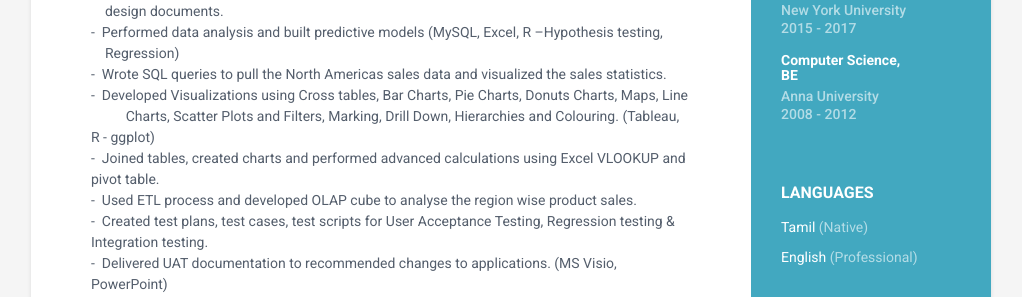
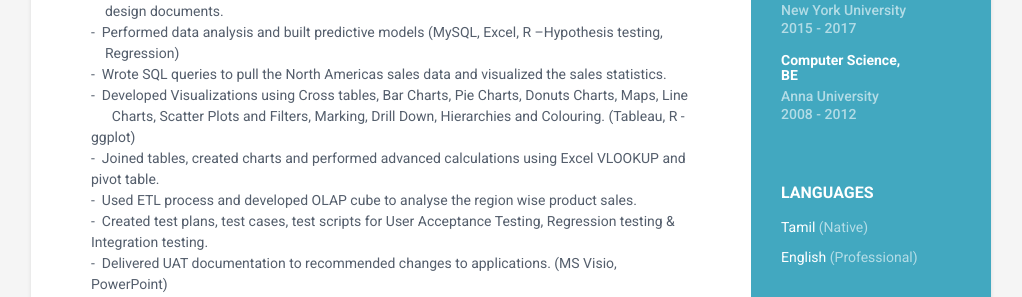
Before and after one commit to AshwinRajendran/Ashwin-CV, a Jekyll site: the page built from index.html, in a window 1280 px wide. Shown: the part 630-927 px from the top of the page, without its empty margins (129-1151 px from the left). Built offline with Jekyll 4.4.1, drawn with Linux system fonts in a browser that asks for light colours.

Commit message:
Update experiences.yml

```diff
--- a/_data/experiences.yml
+++ b/_data/experiences.yml
@@ -22,7 +22,7 @@
   details: "-  &nbsp;Created & updated Business requirements, converting them into reports, visualizations and &nbsp; &nbsp; &nbsp; &nbsp; &nbsp; design documents.<br>
 	-  &nbsp;Performed data analysis and built predictive models (MySQL, Excel, R –Hypothesis testing, &nbsp; &nbsp; &nbsp; &nbsp; &nbsp; &nbsp; Regression)<br>
 	-  &nbsp;Wrote SQL queries to pull the North Americas sales data and visualized the sales statistics. <br>
-	-  &nbsp;Developed Visualizations using Cross tables, Bar Charts, Pie Charts, Donuts Charts, Maps, Line &nbsp; &nbsp; &nbsp; &nbsp; &nbsp; Charts, Scatter Plots and Filters, Marking, Drill Down, Hierarchies and Colouring. (Tableau, R - ggplot)<br>
+	-  &nbsp;Developed Visualizations using Cross tables, Bar Charts, Pie Charts, Donuts Charts, Maps, Line &nbsp; &nbsp; &nbsp; Charts, Scatter Plots and Filters, Marking, Drill Down, Hierarchies and Colouring. (Tableau, R - ggplot)<br>
 	-  &nbsp;Joined tables, created charts and performed advanced calculations using Excel VLOOKUP and pivot table.<br>
 	-  &nbsp;Used ETL process and developed OLAP cube to analyse the region wise product sales.<br>
 	-  &nbsp;Created test plans, test cases, test scripts for User Acceptance Testing, Regression testing & Integration testing.<br>
```
